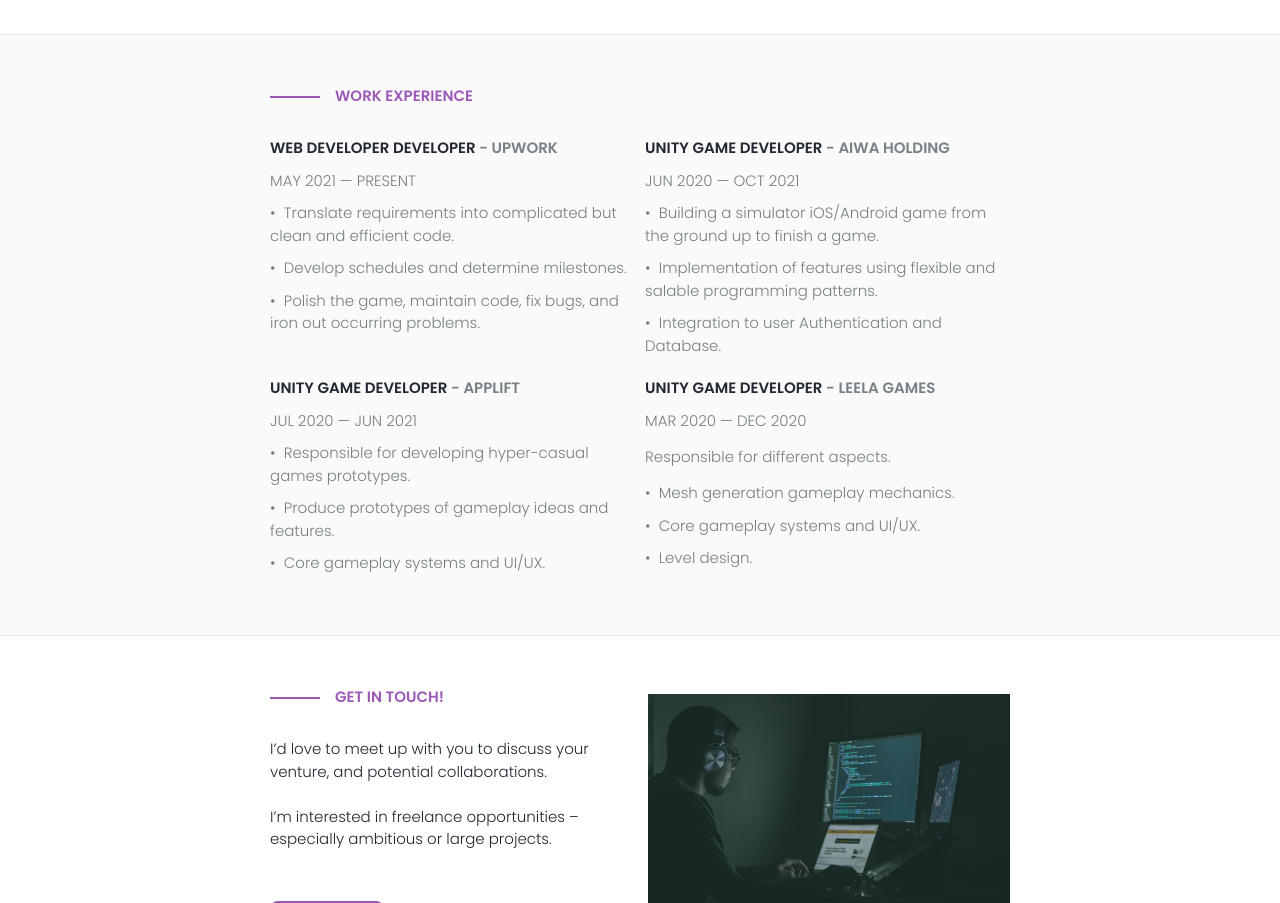
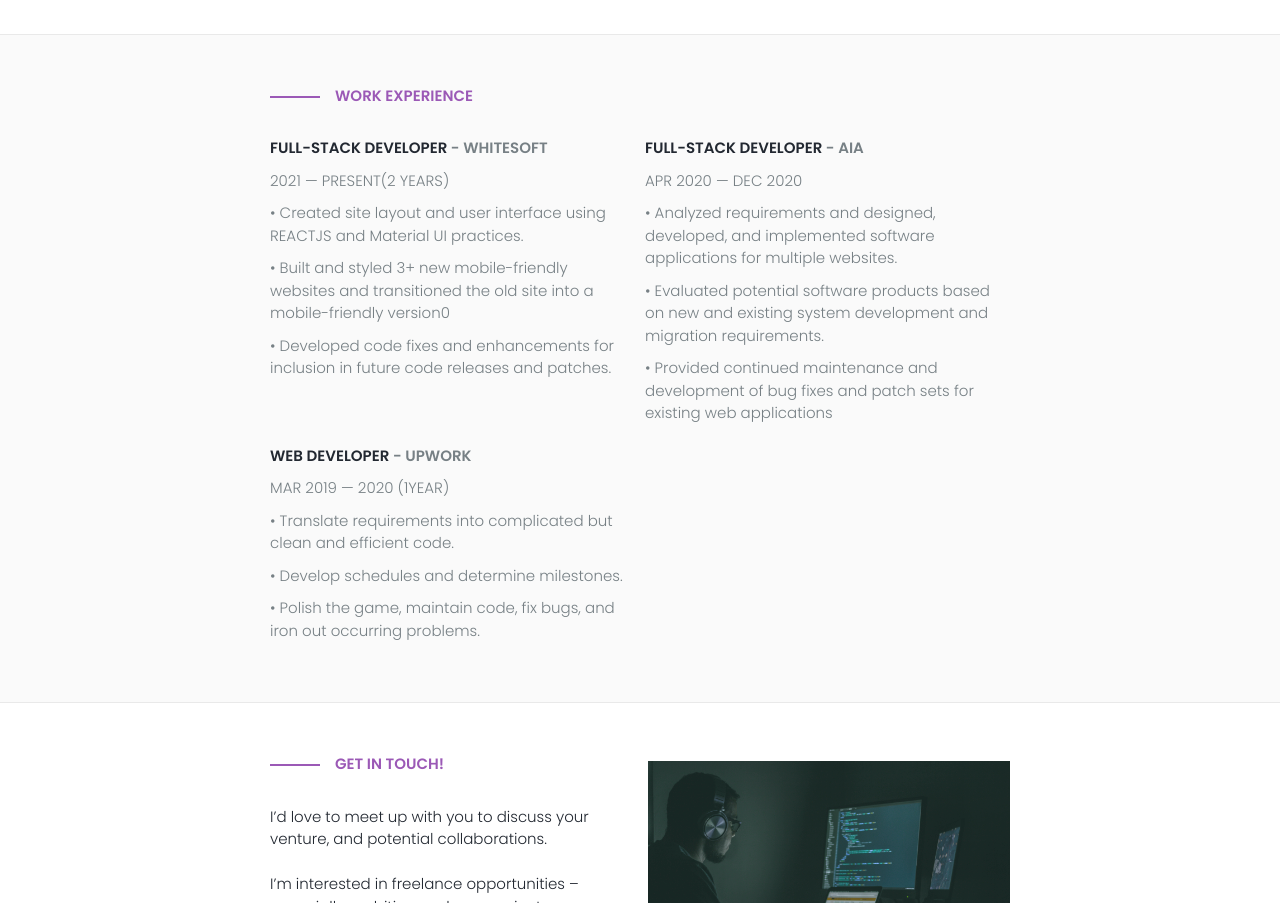
Before and after one commit to lahlimy/my_portfolio, a Next.js app: page / in a window 1280 px wide. Shown: the part 2480-3383 px from the top of the page. Built offline with nearby package versions, Linux system fonts and the light colour scheme; no server answers.

Commit message:
new updates

```diff
--- a/components/timelines/index.js
+++ b/components/timelines/index.js
@@ -1,47 +1,76 @@
-import React from 'react';
-import Timeline from './timeline';
+import React from "react";
+import Timeline from "./timeline";
 
 function Timelines() {
-    return <section className='section-timelines'>
-        <div className='xl:container xl:mx-auto section-timelines-container'>
+  return (
+    <section className="section-timelines">
+      <div className="xl:container xl:mx-auto section-timelines-container">
         <h2>Work experience</h2>
 
-            <div className='grid grid-cols-1 md:grid-cols-2 gap-[10px]'>
-                <Timeline duration='May 2021 &#8212; Present' title='Web Developer Developer' company='Upwork' >
+        <div className="grid grid-cols-1 md:grid-cols-2 gap-[10px]">
+          <Timeline
+            duration="2021 &#8212; Present(2 years)"
+            title="Full-stack Developer"
+            company="WHITESOFT"
+          >
             <ul>
-                        <li>&#x2022;  Translate requirements into complicated but clean and efficient code.</li>
-                        <li>&#x2022;  Develop schedules and determine milestones.</li>
-                        <li>&#x2022;  Polish the game, maintain code, fix bugs, and iron out occurring problems.</li>
+              <li>
+                &#x2022; Created site layout and user interface using REACTJS
+                and Material UI practices.
+              </li>
+              <li>
+                &#x2022; Built and styled 3+ new mobile-friendly websites and
+                transitioned the old site into a mobile-friendly version0
+              </li>
+              <li>
+                &#x2022; Developed code fixes and enhancements for inclusion in
+                future code releases and patches.
+              </li>
             </ul>
           </Timeline>
 
-                <Timeline duration='Jun 2020 &#8212; Oct 2021' title='Unity Game Developer' company='Aiwa Holding' >
+          <Timeline
+            duration="Apr 2020 &#8212; Dec 2020"
+            title="Full-stack Developer"
+            company="AIA"
+          >
             <ul>
-                        <li>&#x2022;  Building a simulator iOS/Android game from the ground up to finish a game.</li>
-                        <li>&#x2022;  Implementation of features using flexible and salable programming patterns.</li>
-                        <li>&#x2022;  Integration to user Authentication and Database.</li>
+              <li>
+                &#x2022; Analyzed requirements and designed, developed, and
+                implemented software applications for multiple websites.
+              </li>
+              <li>
+                &#x2022; Evaluated potential software products based on new and
+                existing system development and migration requirements.
+              </li>
+              <li>
+                &#x2022; Provided continued maintenance and development of bug
+                fixes and patch sets for existing web applications
+              </li>
             </ul>
           </Timeline>
 
-                <Timeline duration='Jul 2020 &#8212; Jun 2021' title='Unity Game Developer' company='Applift'>
+          <Timeline
+            duration="Mar 2019 &#8212; 2020 (1year)"
+            title="Web Developer"
+            company="UPWORK"
+          >
             <ul>
-                        <li>&#x2022;  Responsible for developing hyper-casual games prototypes.</li>
-                        <li>&#x2022;  Produce prototypes of gameplay ideas and features.</li>
-                        <li>&#x2022;  Core gameplay systems and UI/UX.</li>
-                    </ul>
-                </Timeline>
-
-                <Timeline duration='Mar 2020 &#8212; Dec 2020' title='Unity Game Developer' company='Leela Games'  >
-                    <p>Responsible for different aspects.</p>
-                    <ul>
-                        <li>&#x2022;  Mesh generation gameplay mechanics.</li>
-                        <li>&#x2022;  Core gameplay systems and UI/UX.</li>
-                        <li>&#x2022;  Level design.</li>
+              <li>
+                &#x2022; Translate requirements into complicated but clean and
+                efficient code.
+              </li>
+              <li>&#x2022; Develop schedules and determine milestones.</li>
+              <li>
+                &#x2022; Polish the game, maintain code, fix bugs, and iron out
+                occurring problems.
+              </li>
             </ul>
           </Timeline>
         </div>
       </div>
     </section>
+  );
 }
 
 export default Timelines;
```
Also changed, not shown: components/openSource/index.js (+13 -12 lines). Lines whose indentation alone changed are shown as unchanged.
